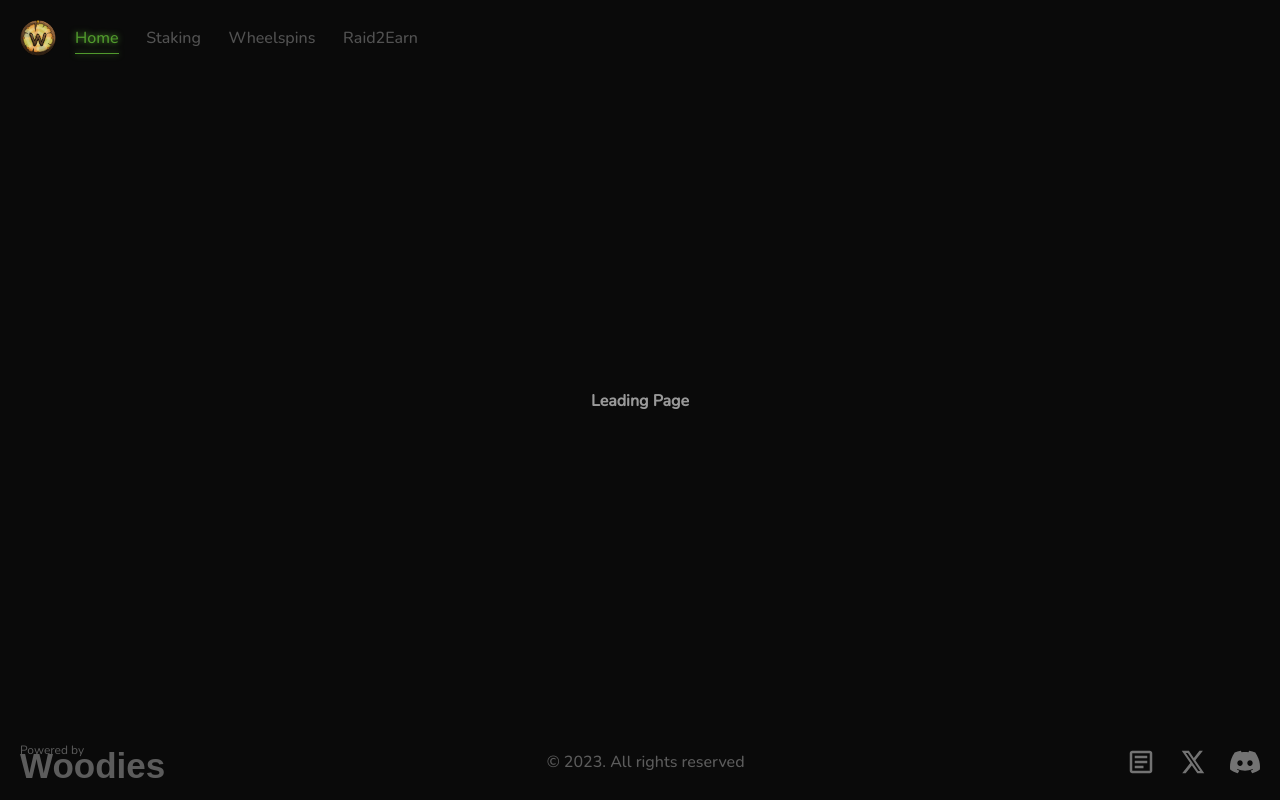
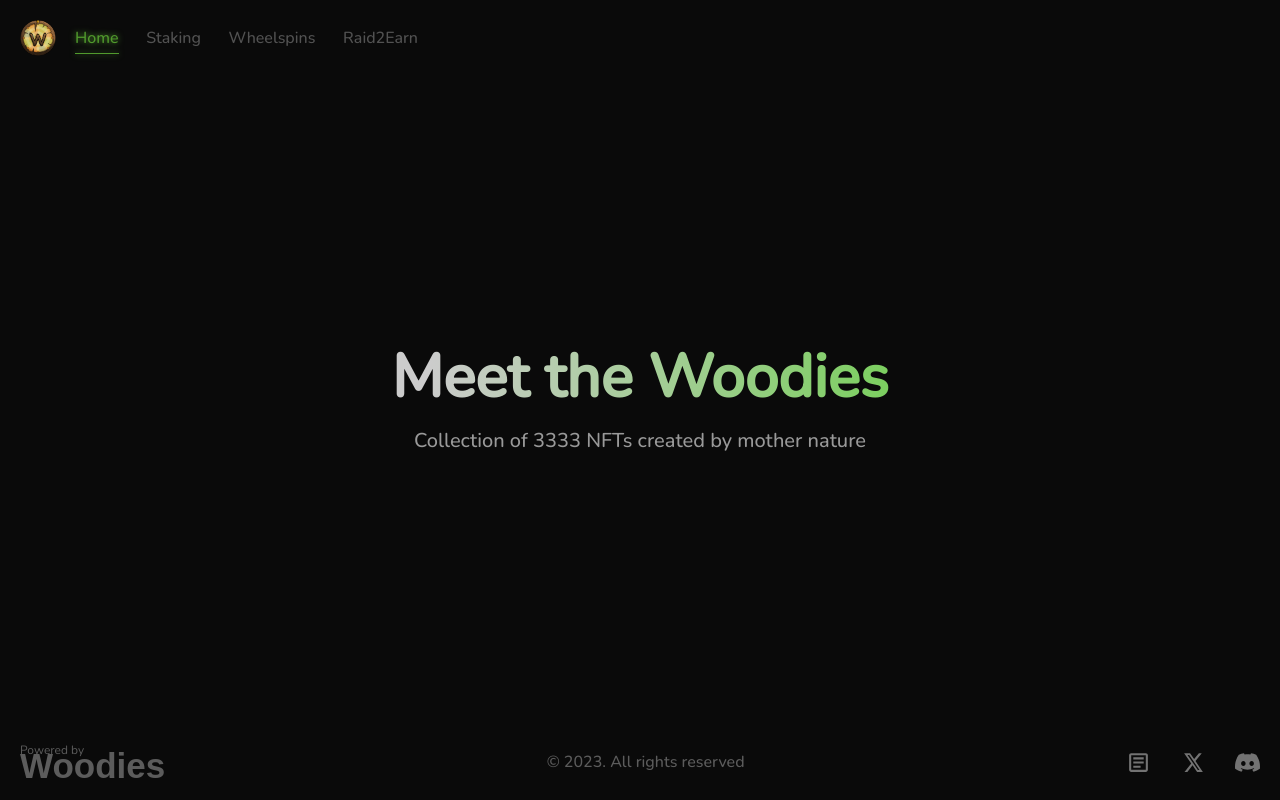
Before and after one commit to HzDev3628/woodies, a Next.js app: page / in a window 1280 px wide. Built offline with nearby package versions, Linux system fonts and the light colour scheme; a web font is replaced by a local one.

Commit message:
created component Card

```diff
--- a/src/app/components/Footer.tsx
+++ b/src/app/components/Footer.tsx
@@ -41,8 +41,8 @@ export const Footer = () => {
           <a key={index} href={href} target="_blank">
             <Image
               src={image}
-              width={30}
-              height={30}
+              width={25}
+              height={25}
               alt={alt}
               className="transition-all duration-200 hover:invert-[.70]"
             />
--- a/src/app/components/Header.tsx
+++ b/src/app/components/Header.tsx
@@ -1,7 +1,7 @@
 import Image from 'next/image'
 
 import logoWoodies from '../../../public/logo.png'
-import { NavigationButton } from './NavigationButton'
+import { NavigationButton } from './navigation-button'
 
 export const Header = () => {
   return (
--- /dev/null
+++ b/src/app/components/card.tsx
@@ -0,0 +1,37 @@
+import type { StaticImport } from 'next/dist/shared/lib/get-img-props'
+import Image from 'next/image'
+import type { ReactNode } from 'react'
+
+type PropsCard = {
+  children: ReactNode
+}
+
+type ImageProps = {
+  uri: string | StaticImport
+}
+
+export const Card = ({ children }: PropsCard) => {
+  return (
+    <article className="h-max w-[410px] rounded-[20px] bg-card">
+      {children}
+    </article>
+  )
+}
+
+export const CardHeaderWood = ({ children }: PropsCard) => {
+  return <div className="grid grid-cols-2 pl-6">{children}</div>
+}
+
+export const CardImageFull = ({ uri }: ImageProps) => {
+  return (
+    <Image src={uri} style={{ width: '100%', height: '220px' }} alt="Content" />
+  )
+}
+
+export const CardImageWood = ({ uri }: ImageProps) => {
+  return <Image width={232} height={232} src={uri} alt="Content" />
+}
+
+export const CardContent = ({ children }: PropsCard) => {
+  return <div className="p-6">{children}</div>
+}
--- a/src/app/layout.tsx
+++ b/src/app/layout.tsx
@@ -3,8 +3,8 @@ import './style/global.css'
 import type { Metadata } from 'next'
 import { Cherry_Bomb_One, Montserrat, Nunito } from 'next/font/google'
 
-import { Footer } from './components/Footer'
-import { Header } from './components/Header'
+import { Footer } from './components/footer'
+import { Header } from './components/header'
 
 export const metadata: Metadata = {
   title: 'Woodies',
@@ -42,7 +42,7 @@ export default function RootLayout({
   return (
     <html lang="en">
       <body
-        className={`text-primary ${nunito.className} ${nunito.variable} ${montserrat.variable} ${cherry.variable}`}
+        className={`text-primary ${nunito.className} ${nunito.variable} ${montserrat.variable} ${cherry.variable} antialiased`}
       >
         <Header />
         {children}
--- a/src/app/page.tsx
+++ b/src/app/page.tsx
@@ -1,7 +1,21 @@
 export default function Home() {
   return (
     <main className="flex min-h-[calc(100vh-150px)] w-full items-center justify-center">
-      Leading Page
+      <div className="flex flex-col items-center gap-5">
+        <h1
+          className="text-6xl"
+          style={{
+            background: 'linear-gradient(91deg, #CCC 7.61%, #78CF5B 103.96%)',
+            WebkitBackgroundClip: 'text',
+            WebkitTextFillColor: 'transparent'
+          }}
+        >
+          Meet the Woodies
+        </h1>
+        <p className="text-xl font-medium">
+          Collection of 3333 NFTs created by mother nature
+        </p>
+      </div>
     </main>
   )
 }
```
Also changed, not shown: public/gamble.png (added), public/sakura.png (added), src/app/components/navigation-button.tsx (renamed from src/app/components/NavigationButton.tsx).
